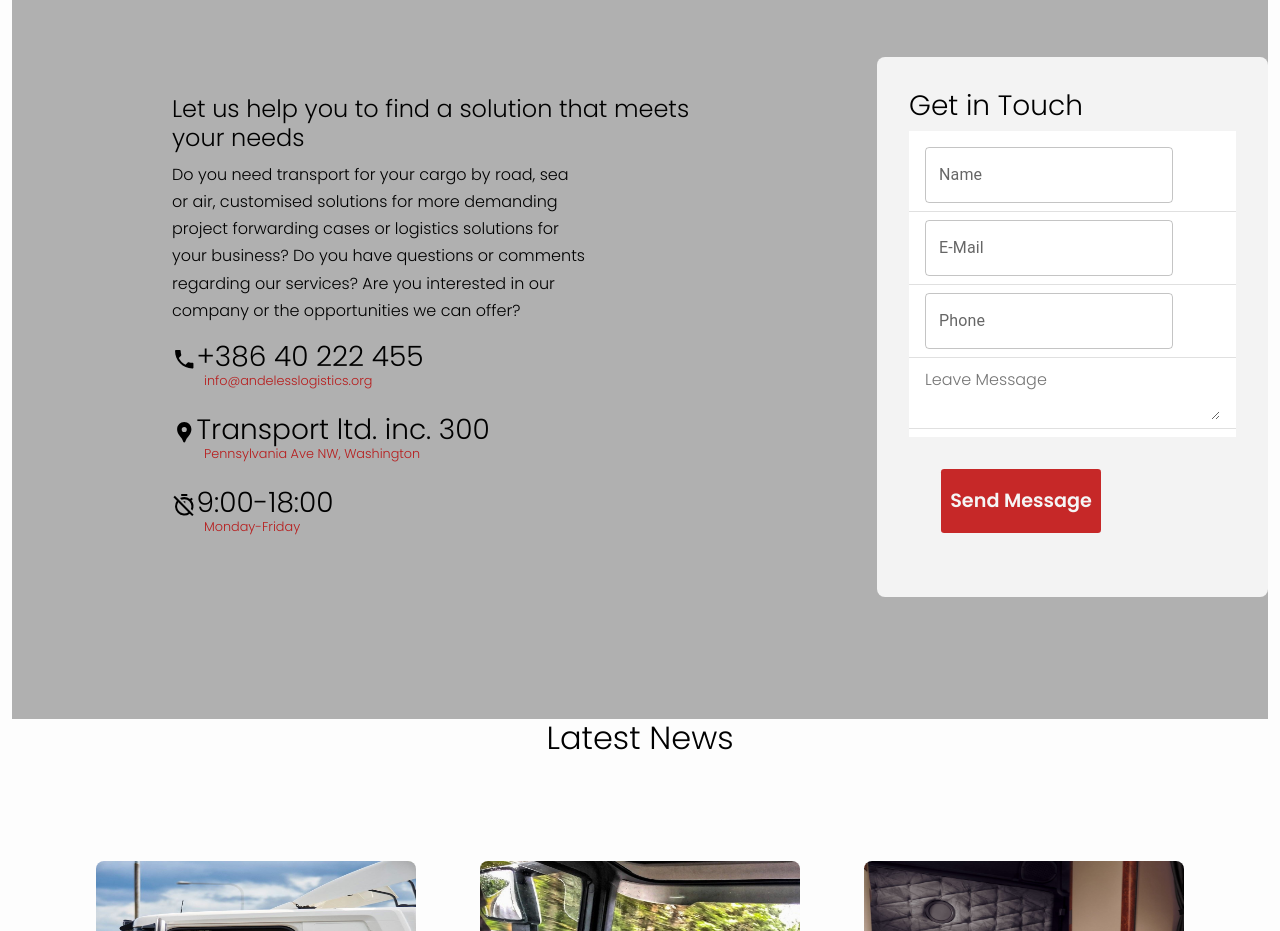
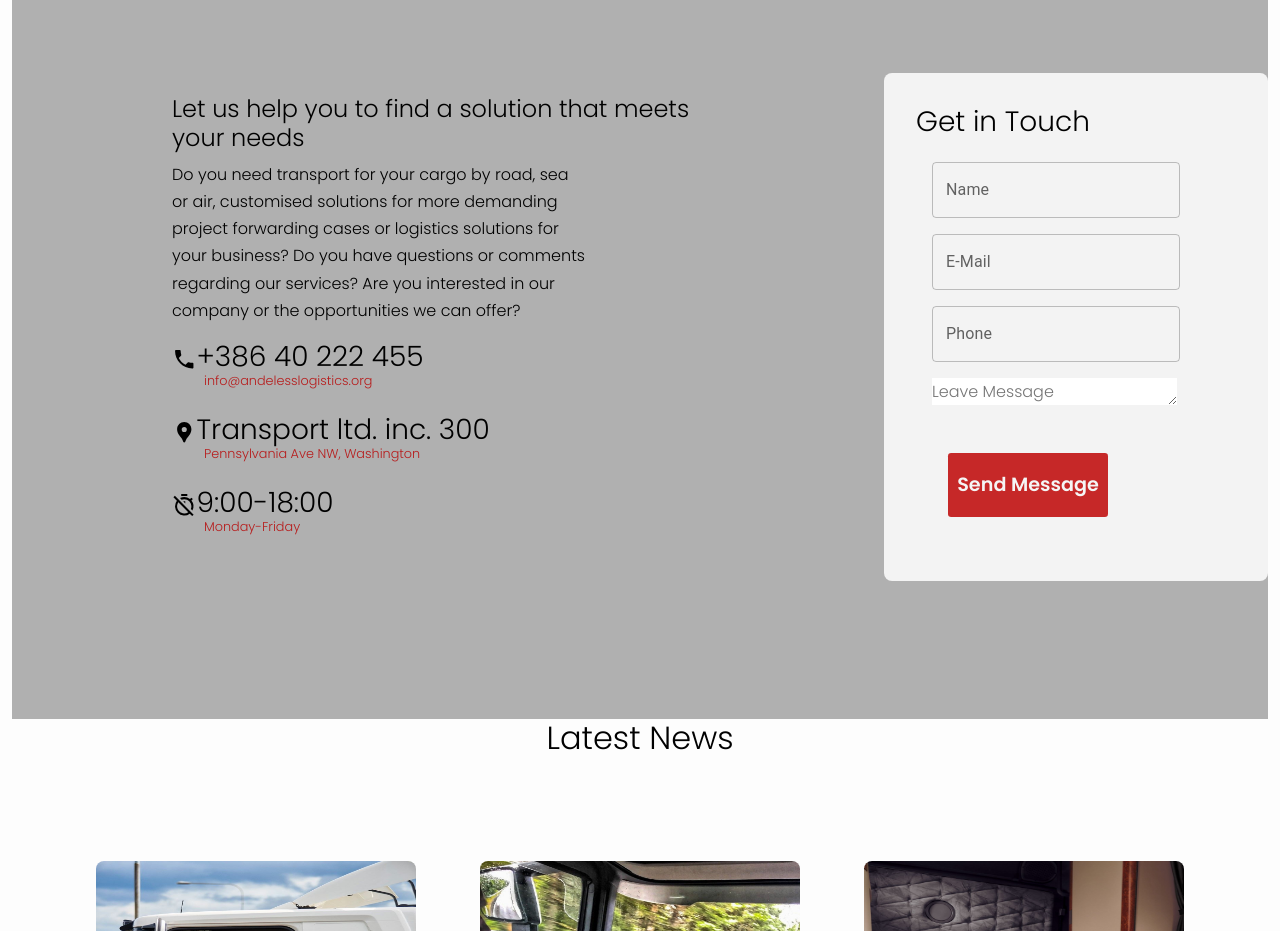
Before and after one commit to Roche001/Logistics-company, a React (Create React App) app: page / in a window 1280 px wide. Shown: the part 3460-4391 px from the top of the page. Built offline with nearby package versions, Linux system fonts and the light colour scheme.

Commit message:
update changes

```diff
--- a/src/components/home/Home.css
+++ b/src/components/home/Home.css
@@ -252,6 +252,7 @@
 .input textarea {
   width: 30rem;
   margin: 0.5rem;
+  background-color: #f3f3f3;
 }
 span {
   color: #fff;
--- a/src/components/home/Home.jsx
+++ b/src/components/home/Home.jsx
@@ -16,7 +16,7 @@ import "swiper/css/navigation";
 import { Autoplay, Pagination, Navigation } from "swiper";
 import AOS from "aos";
 import "aos/dist/aos.css";
-import { TextField, List, ListItem } from "@mui/material";
+import { TextField, List, ListItem, TextareaAutosize } from "@mui/material";
 
 const Home = () => {
   const [modal, setModal] = useState(false);
@@ -27,9 +27,9 @@ const Home = () => {
     duration: 2000,
   });
   const style = {
-    width: "100%",
-    maxWidth: 500,
-    bgcolor: "background.paper",
+    width: "20rem",
+    maxWidth: 600,
+    bgcolor: "#f3f3f3",
   };
 
   return (
@@ -464,27 +464,25 @@ const Home = () => {
           <h3>Get in Touch</h3>
 
           <List sx={style} component="nav" aria-label="mailbox folders">
-            <ListItem button divider>
+            <ListItem button>
               <TextField id="outlined-basic" label="Name" variant="outlined" />
             </ListItem>
-            <ListItem button divider>
+            <ListItem button>
               <TextField
                 id="outlined-basic"
                 label="E-Mail"
                 variant="outlined"
               />
             </ListItem>
-            <ListItem button divider>
+            <ListItem button>
               <TextField id="outlined-basic" label="Phone" variant="outlined" />
             </ListItem>
-            <ListItem button divider>
-              <textarea
-                name="Message"
-                id="Message"
-                cols="20"
-                rows="2"
+            <ListItem button>
+              <TextareaAutosize
+                aria-label="empty textarea"
                 placeholder="Leave Message"
-              ></textarea>
+                style={{ width: 245 }}
+              />
             </ListItem>
           </List>
 
```
